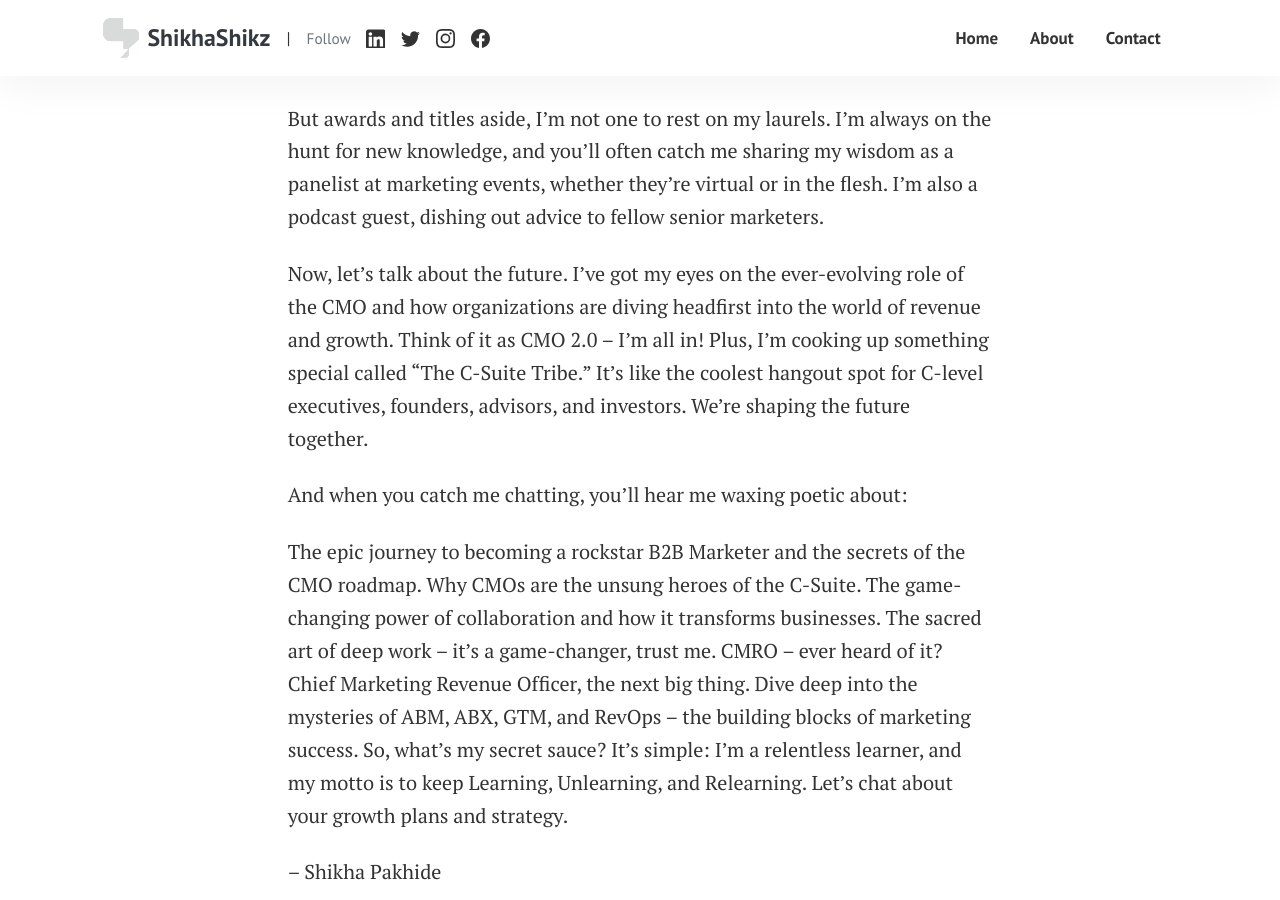
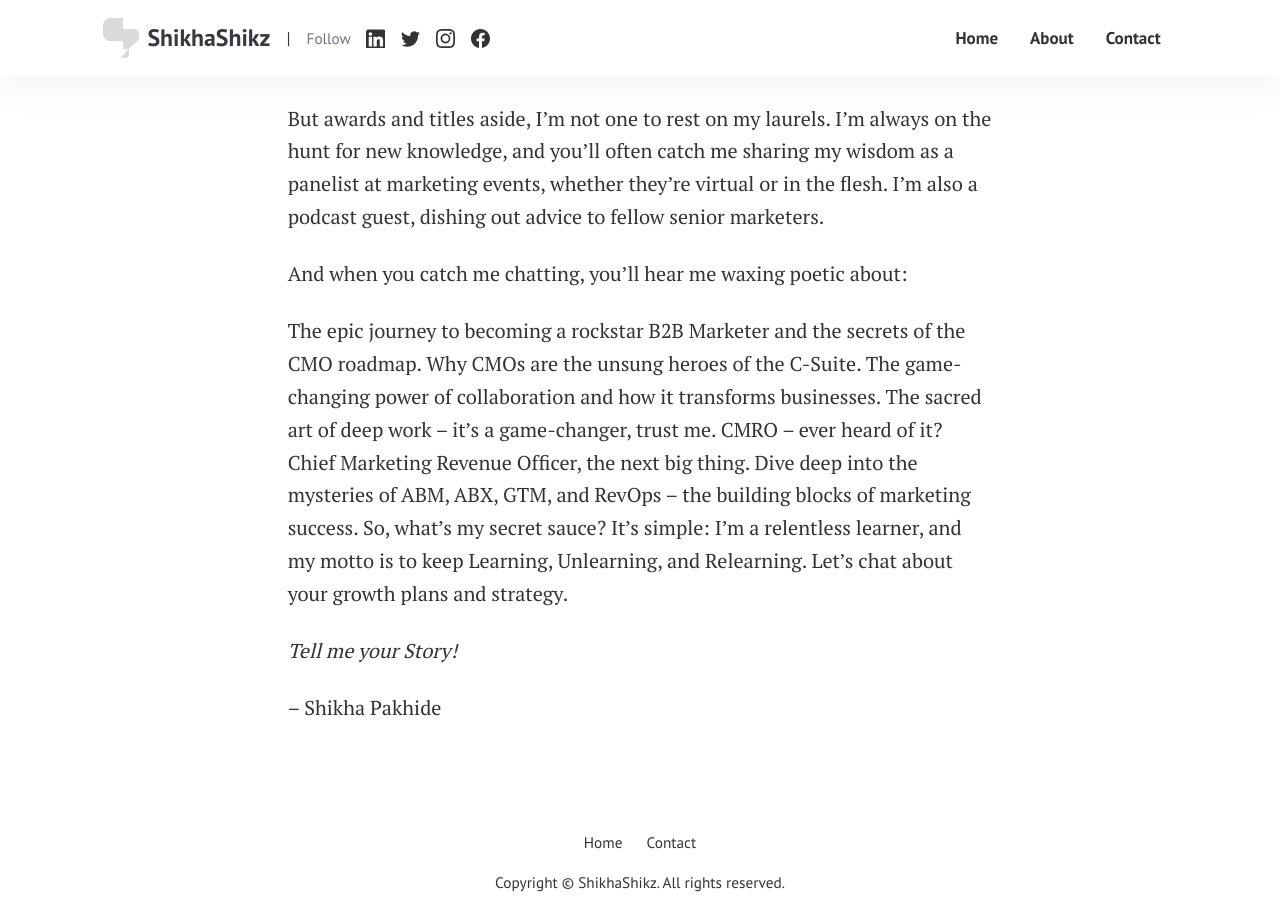
Before and after one commit to shikhashikz/shikhashikz.github.io, a Jekyll site: the page built from pages/about.md, in a window 1280 px wide and 900 px high, scrolled down 593 px. Built offline with Jekyll 4.4.1, drawn with Linux system fonts in a browser that asks for light colours.

Commit message:
Update about.md

```diff
--- a/pages/about.md
+++ b/pages/about.md
@@ -13,8 +13,6 @@ Now, here's where things get really interesting – I've been making waves in th
 
 But awards and titles aside, I'm not one to rest on my laurels. I'm always on the hunt for new knowledge, and you'll often catch me sharing my wisdom as a panelist at marketing events, whether they're virtual or in the flesh. I'm also a podcast guest, dishing out advice to fellow senior marketers.
 
-Now, let's talk about the future. I've got my eyes on the ever-evolving role of the CMO and how organizations are diving headfirst into the world of revenue and growth. Think of it as CMO 2.0 – I'm all in! Plus, I'm cooking up something special called "The C-Suite Tribe." It's like the coolest hangout spot for C-level executives, founders, advisors, and investors. We're shaping the future together.
-
 And when you catch me chatting, you'll hear me waxing poetic about:
 
 The epic journey to becoming a rockstar B2B Marketer and the secrets of the CMO roadmap.
@@ -26,4 +24,6 @@ Dive deep into the mysteries of ABM, ABX, GTM, and RevOps – the building block
 So, what's my secret sauce? It's simple: I'm a relentless learner, and my motto is to keep Learning, Unlearning, and Relearning.
 Let's chat about your growth plans and strategy.
 
+*Tell me your Story!*
+
 -- Shikha Pakhide
```
